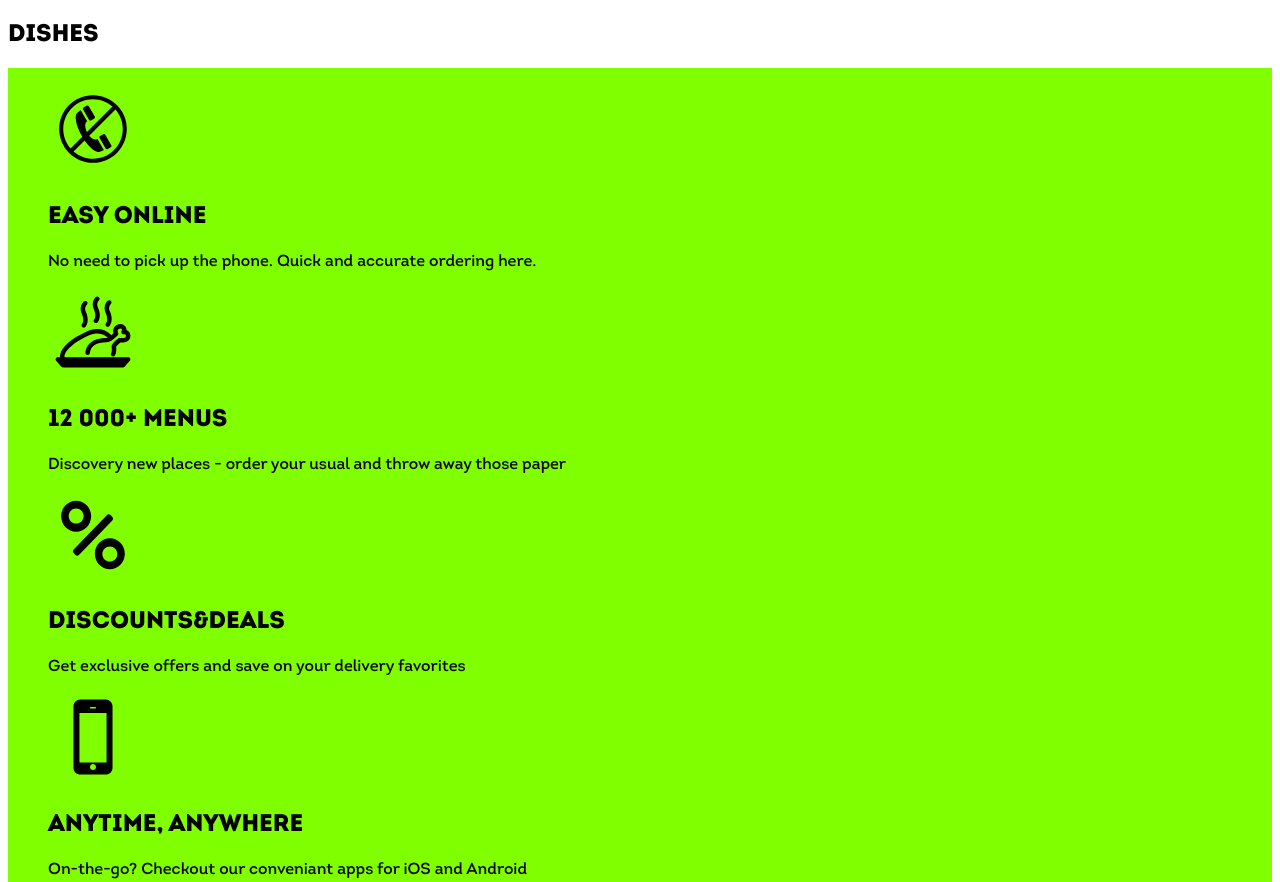
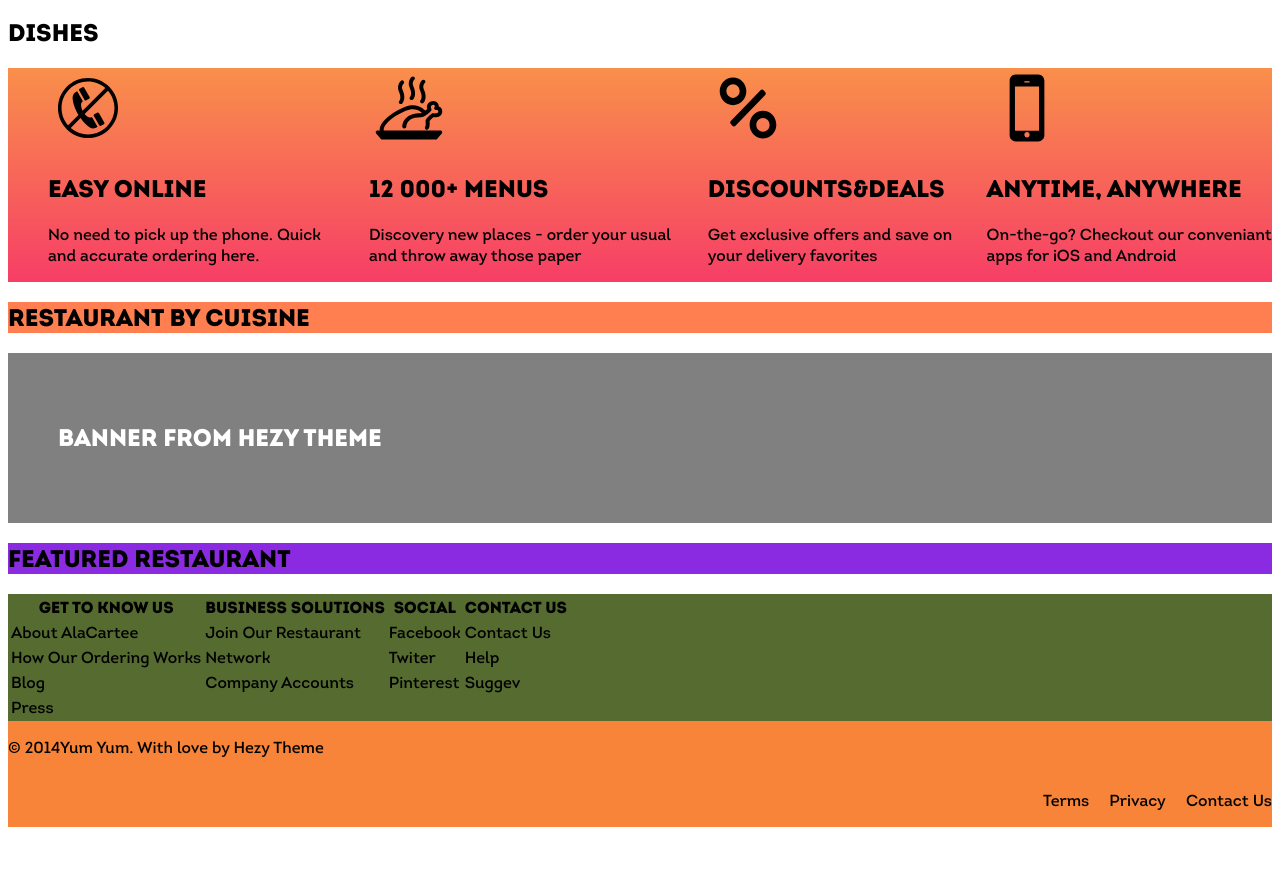
Before and after one commit to factoriaf5-p52/yum-yum-HelAige, a plain HTML site: page fonts/Intro/index.html in a window 1280 px wide. Shown: the part 1903-2785 px from the top of the page. After the commit the page ends 2738 px from the top, so only its background shows below. Drawn offline with Linux system fonts and the light colour scheme.

Commit message:
features

```diff
--- a/fonts/Intro/index.css
+++ b/fonts/Intro/index.css
@@ -141,6 +141,7 @@ form input {
 }
 .how-works img {
     height: 80px;
+    justify-content: center;
     /* align-items: center; */
     /* position: relative; */
 
@@ -156,16 +157,21 @@ form input {
 }
 
 .features {
-    width: 100%;
-    background-color: chartreuse;
-    display: inline-flex;
+    background: linear-gradient(rgba(247, 115, 28, 0.795), rgba(245, 27, 75, 0.849));
+}
+.features ul {
+    display: flex;
+    flex-direction: row;
+    gap: 30px;
 }
 .features li {
     list-style: none;
+    justify-content: center;
 }
 .features img {
-    height: 90px;
+    height: 80px;
 }
+
 
 .cuisine {
     background-color: coral;
--- a/fonts/Intro/index.html
+++ b/fonts/Intro/index.html
@@ -82,23 +82,31 @@
         <ul>
             <li>
                 <img src="/images/phone.svg" alt="">
+                <div>
                     <h1>EASY ONLINE</h1>
                     <p>No need to pick up the phone. Quick and accurate ordering here.</p>
+                </div>
             </li>
             <li>
                 <img src="/images/chicken.svg" alt="">
+                <div>
                     <h1>12 000+ MENUS</h1>
                     <p>Discovery new places - order your usual and throw away those paper</p>
+                </div>
             </li>
             <li>
                 <img src="/images/percent.svg" alt="">
+                <div>
                     <h1>DISCOUNTS&DEALS</h1>
                     <p>Get exclusive offers and save on your delivery favorites</p>
+                </div>
             </li>
             <li>
                 <img src="/images/mobile.svg" alt="">
+                <div>
                     <h1>ANYTIME, ANYWHERE</h1>
                     <p>On-the-go? Checkout our conveniant apps for iOS and Android</p>
+                </div>
             </li>
         </ul>
     </section>
```
Lines whose indentation alone changed are shown as unchanged.
